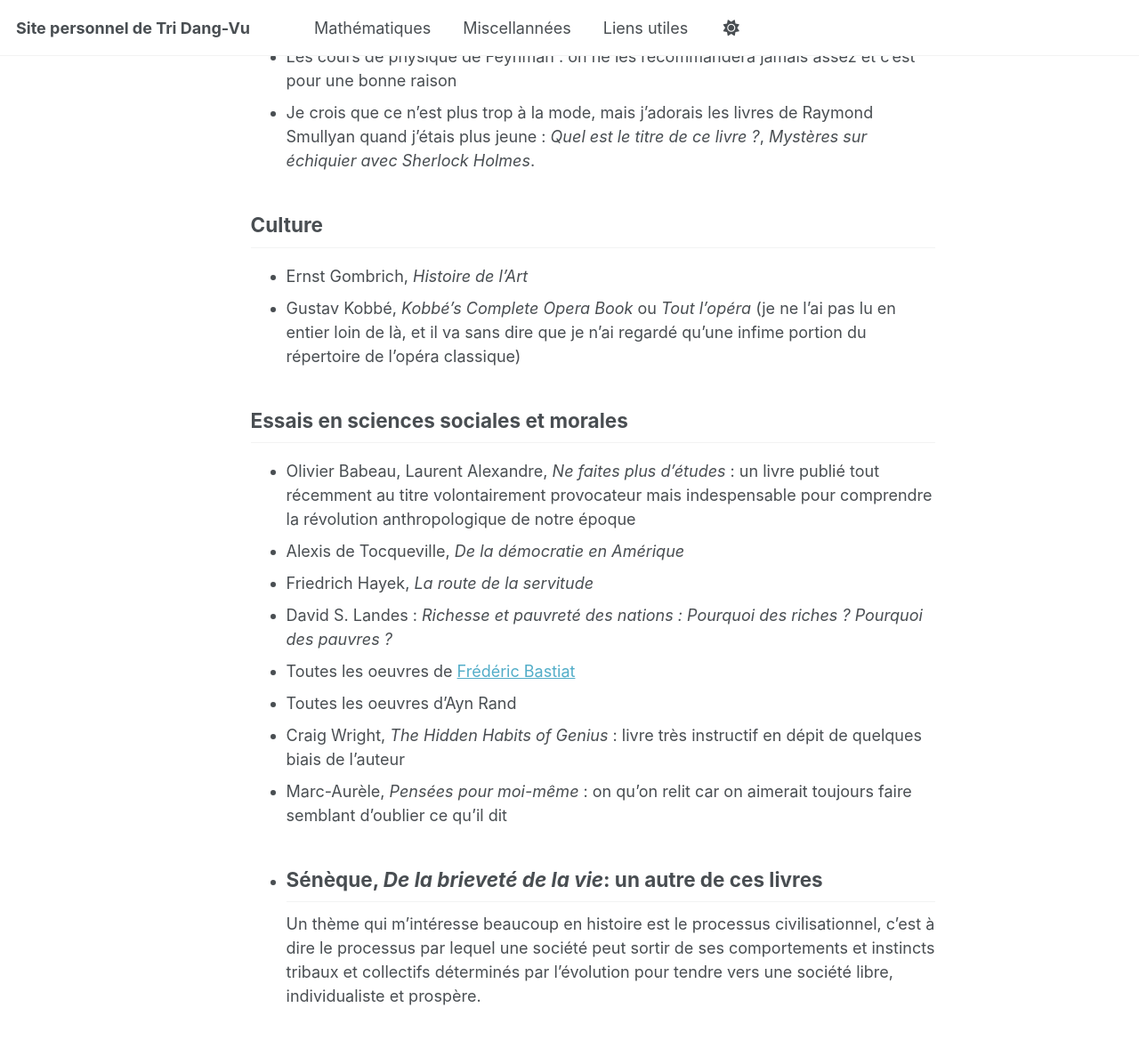
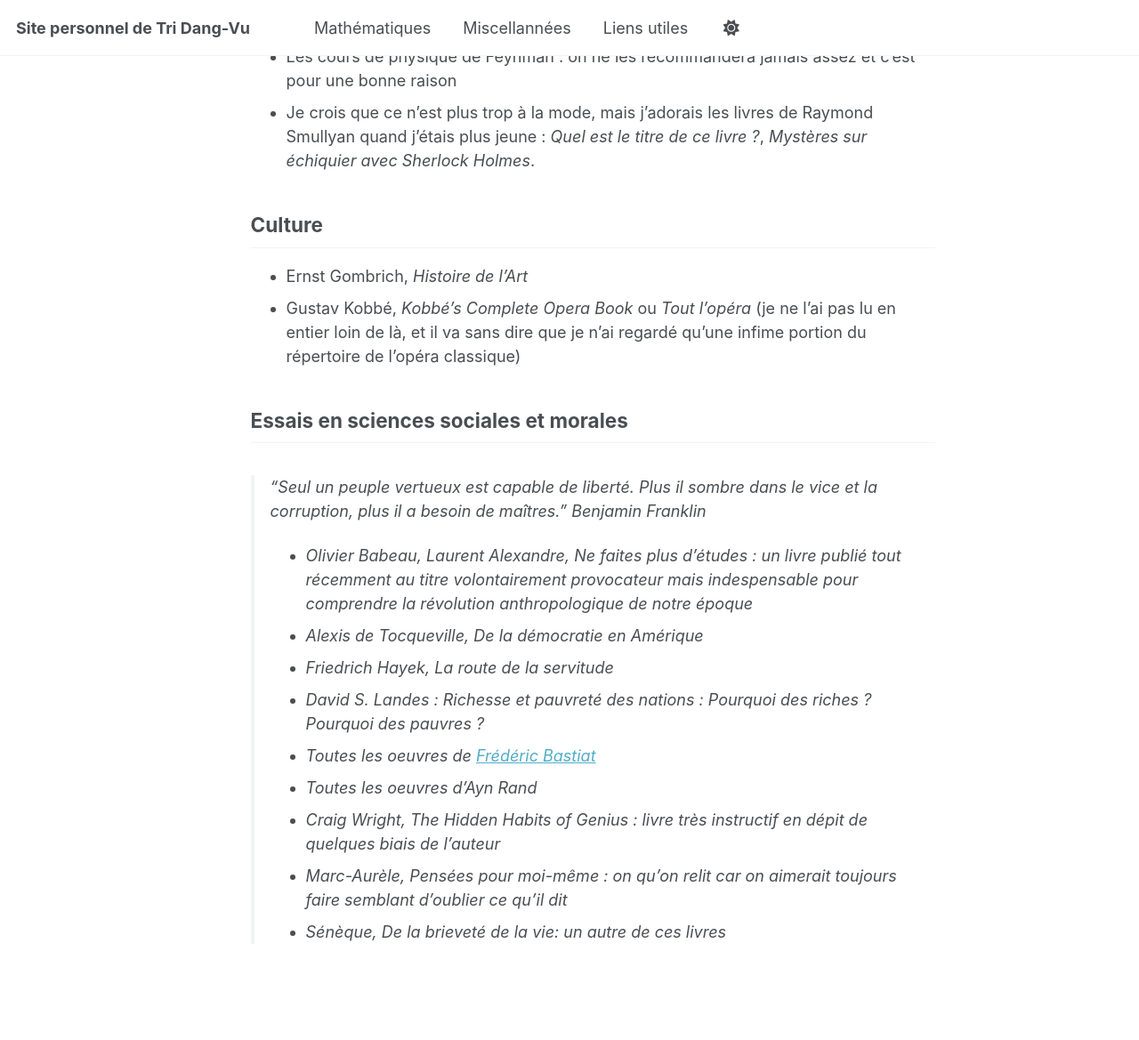
Before and after one commit to tridangvu/tridangvu.github.io, a Jekyll site: the page built from _pages/misc.md, in a window 1280 px wide and 1400 px high, scrolled down 490 px. Shown: the top 1169 px of the window at 89% size. Built offline with Jekyll 4.4.1, drawn with Linux system fonts in a browser that asks for light colours; a script that is not in the unit is left out.

Commit message:
Update misc.md

```diff
--- a/_pages/misc.md
+++ b/_pages/misc.md
@@ -21,6 +21,7 @@ Vous trouverez ici tout ce qui m'intéresse et qui est en dehors des mathématiq
 
 
 ## Essais en sciences sociales et morales
+> "Seul un peuple vertueux est capable de liberté. Plus il sombre dans le vice et la corruption, plus il a besoin de maîtres." Benjamin Franklin
 - Olivier Babeau, Laurent Alexandre, *Ne faites plus d'études* : un livre publié tout récemment au titre volontairement provocateur mais indespensable pour comprendre la révolution anthropologique de notre époque
 - Alexis de Tocqueville, *De la démocratie en Amérique*
 - Friedrich Hayek, *La route de la servitude*
@@ -30,5 +31,3 @@ Vous trouverez ici tout ce qui m'intéresse et qui est en dehors des mathématiq
 - Craig Wright, *The Hidden Habits of Genius* : livre très instructif en dépit de quelques biais de l'auteur
 - Marc-Aurèle, *Pensées pour moi-même* : on qu'on relit car on aimerait toujours faire semblant d'oublier ce qu'il dit
 - Sénèque, *De la brieveté de la vie*: un autre de ces livres
----
-Un thème qui m'intéresse beaucoup en histoire est le processus civilisationnel, c'est à dire le processus par lequel une société peut sortir de ses comportements et instincts tribaux et collectifs déterminés par l'évolution pour tendre vers une société libre, individualiste et prospère.
```
